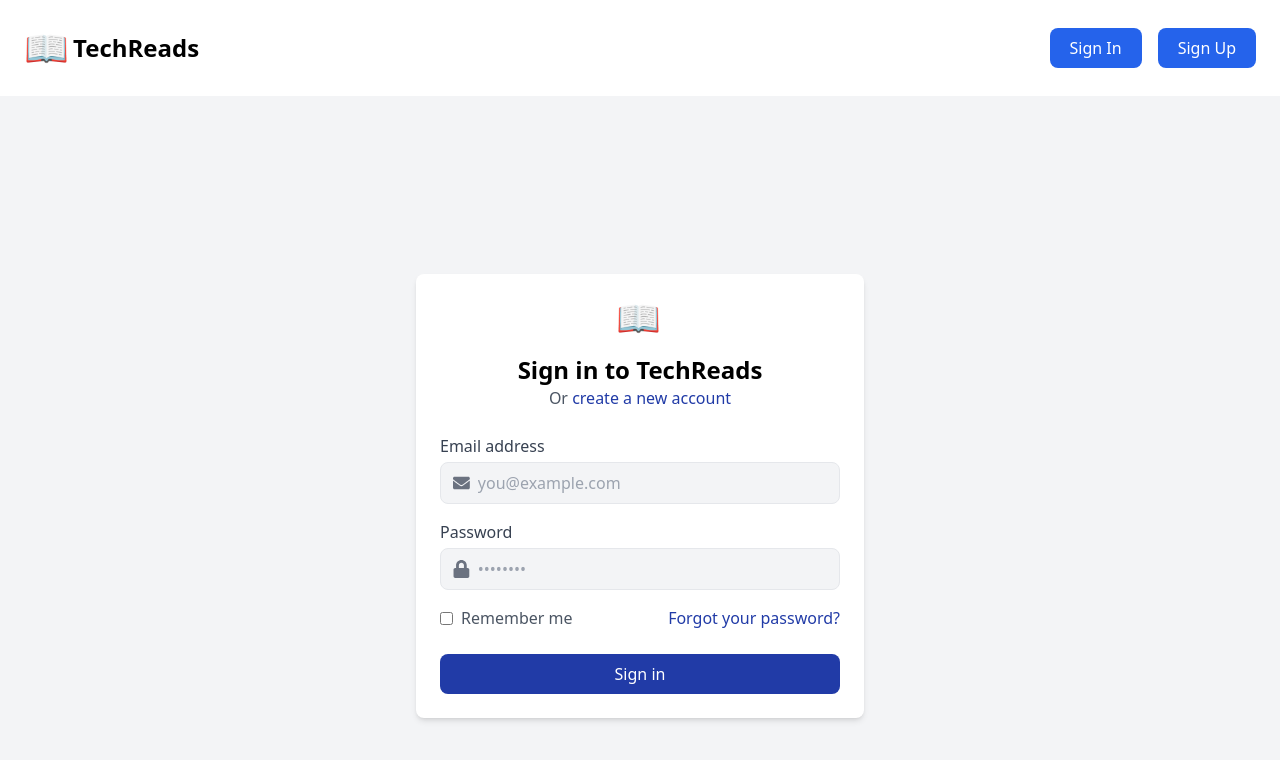
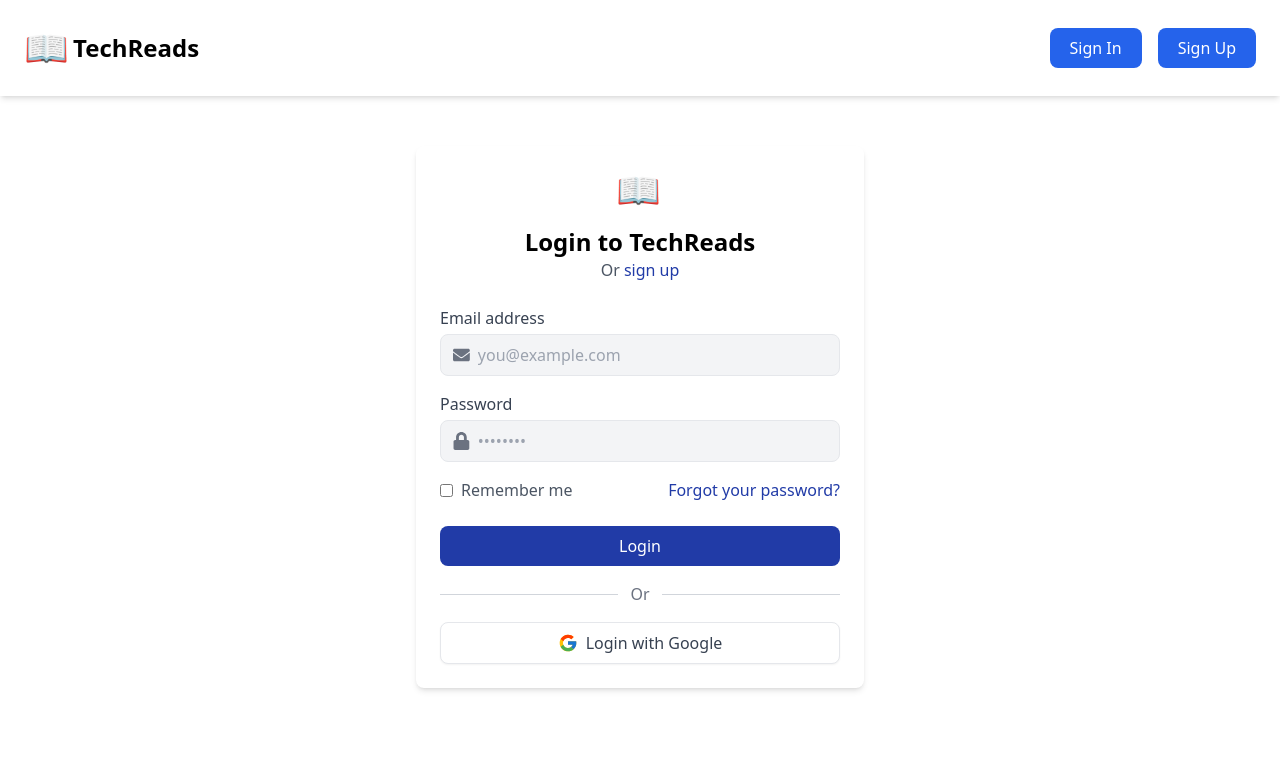
Before and after one commit to Denkogei/TechReads-frontend, a React (Vite) app in the folder techreads/: page /login in a window 1280 px wide. Shown: the top 760 px of the page. Built offline with nearby package versions, Linux system fonts and the light colour scheme.

Commit message:
created login

```diff
--- a/techreads/src/components/Login.jsx
+++ b/techreads/src/components/Login.jsx
@@ -1,9 +1,10 @@
 import { Link } from "react-router-dom";
 import { FaEnvelope, FaLock } from "react-icons/fa";
+import { FcGoogle } from "react-icons/fc";
 import { useFormik } from "formik";
 import * as Yup from "yup";
 
-const SignIn = () => {
+const Login = () => {
   const formik = useFormik({
     initialValues: {
       email: "",
@@ -19,22 +20,22 @@
   });
 
   return (
-    <div className="flex items-center justify-center min-h-screen bg-gray-100">
+    <div className="flex items-center justify-center mt-[50px]">
       <div className="w-full max-w-md p-6 bg-white rounded-lg shadow-md">
-        {/* Logo */}
+
         <div className="flex justify-center">
           <div className="w-12 h-12 text-[#213BA7] text-4xl">📖</div>
         </div>
 
-        {/* Title */}
-        <h2 className="text-2xl font-bold text-center mt-2">Sign in to TechReads</h2>
+
+        <h2 className="text-2xl font-bold text-center mt-2">Login to TechReads</h2>
         <p className="text-center text-gray-600">
-          Or <Link to="/register" className="text-[#213BA7] hover:underline">create a new account</Link>
+          Or <Link to="/signup" className="text-[#213BA7] hover:underline">sign up</Link>
         </p>
 
-        {/* Form */}
+
         <form className="mt-6" onSubmit={formik.handleSubmit}>
-          {/* Email Field */}
+
           <div>
             <label className="block text-gray-700">Email address</label>
             <div className="flex items-center border rounded-lg mt-1 px-3 py-2 bg-gray-100">
@@ -54,7 +55,7 @@
             )}
           </div>
 
-          {/* Password Field */}
+
           <div className="mt-4">
             <label className="block text-gray-700">Password</label>
             <div className="flex items-center border rounded-lg mt-1 px-3 py-2 bg-gray-100">
@@ -74,7 +75,7 @@
             )}
           </div>
 
-          {/* Remember Me & Forgot Password */}
+
           <div className="flex items-center justify-between mt-4">
             <label className="flex items-center text-gray-600">
               <input type="checkbox" className="mr-2" />
@@ -85,17 +86,30 @@
             </Link>
           </div>
 
-          {/* Sign In Button */}
+
           <button
             type="submit"
             className="w-full mt-6 bg-[#213BA7] text-white py-2 rounded-lg font-medium hover:bg-[#1A2D86] transition"
           >
-            Sign in
+            Login
           </button>
         </form>
+
+
+        <div className="flex items-center my-4">
+          <div className="flex-grow border-t border-gray-300"></div>
+          <span className="px-3 text-gray-500">Or</span>
+          <div className="flex-grow border-t border-gray-300"></div>
+        </div>
+
+
+        <button className="flex items-center justify-center w-full border py-2 rounded-lg text-gray-700 bg-white hover:bg-gray-100 shadow-sm">
+          <FcGoogle className="text-xl mr-2" />
+          Login with Google
+        </button>
       </div>
     </div>
   );
 };
 
-export default SignIn;
+export default Login;
--- a/techreads/src/components/Navbar.jsx
+++ b/techreads/src/components/Navbar.jsx
@@ -50,7 +50,7 @@
 
         {!isLoggedIn ? (
           <>
-            <Link to="/signin">
+            <Link to="/login">
               <button className="bg-blue-600 text-white px-5 py-2 rounded-lg font-medium hover:bg-blue-700 transition">
                 Sign In
               </button>
```
